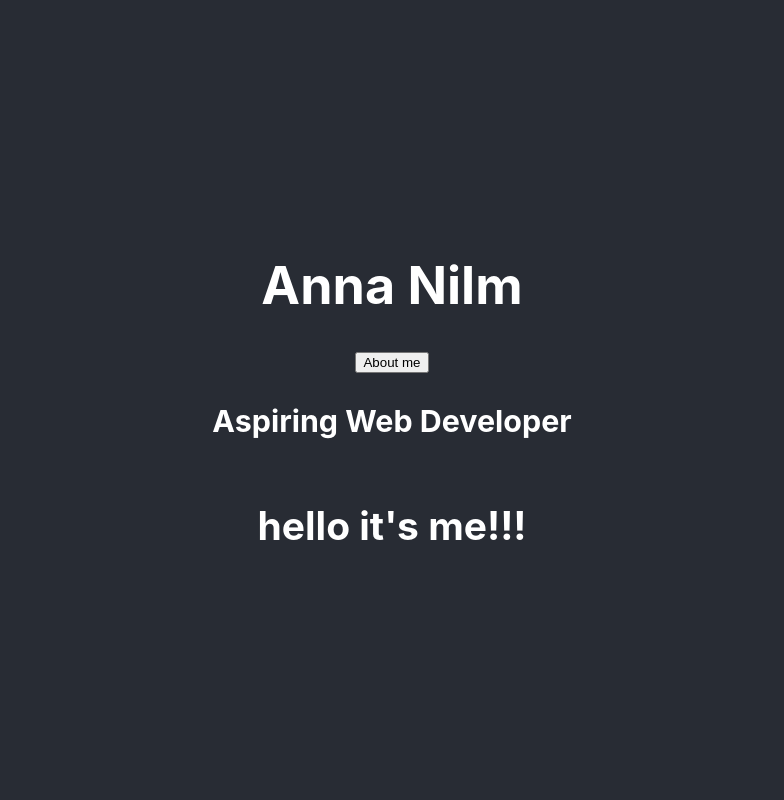
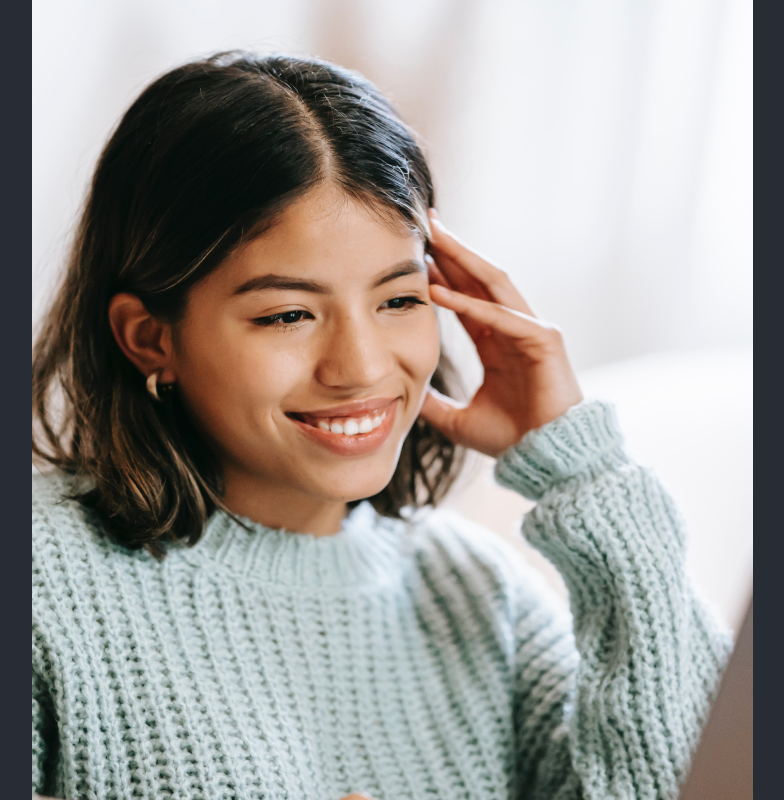
Before and after one commit to Lindris/portfolio-teama, a React (Create React App) app in the folder portfolio-teama/: page / in a window 1280 px wide. Shown: the top 800 px of the page, without its empty margins (248-1032 px from the left). Built offline with nearby package versions, Linux system fonts and the light colour scheme.

Commit message:
image added

```diff
--- a/portfolio-teama/src/App.js
+++ b/portfolio-teama/src/App.js
@@ -5,6 +5,7 @@ function App() {
   return (
     <div className="App">
       <header className="App-header">
+      <img src='girl.png' alt='girl'></img>
         <h1>Anna Nilm</h1>
         <button>About me</button>
         <h3>Aspiring Web Developer</h3>
```
Also changed, not shown: portfolio-teama/public/Team A Page 2 wireframe.png (added), portfolio-teama/public/Team A home page wireframe .png (added).
